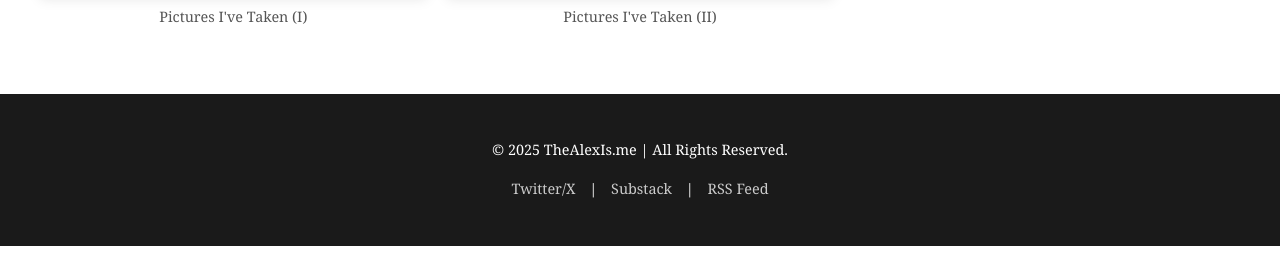
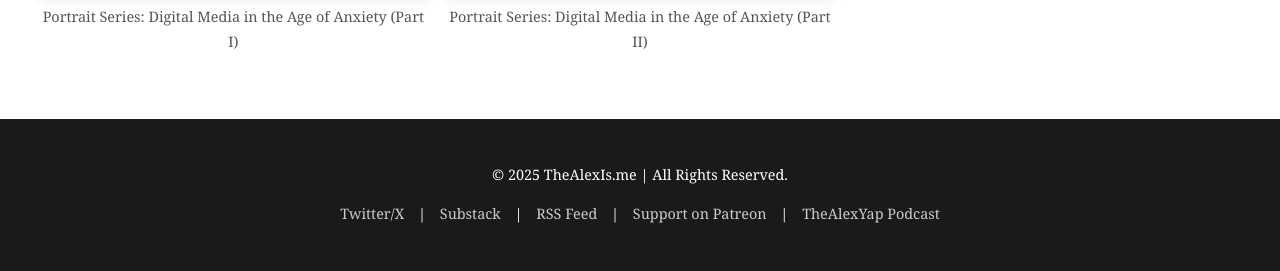
Before and after one commit to TheAlexIsMe/TheAlexIsMe.github.io, a plain HTML site: page visuals.html in a window 1280 px wide. Shown: the part 611-882 px from the top of the page. Before the commit the page ends 857 px from the top, so only its background shows below. Drawn offline with Linux system fonts and the light colour scheme.

Commit message:
Update photo captions and add support links

```diff
--- a/visuals.html
+++ b/visuals.html
@@ -4,6 +4,7 @@
     <meta charset="UTF-8">
     <meta name="viewport" content="width=device-width, initial-scale=1.0">
     <title>The Visuals | TheAlexIs.me</title>
+    <link rel="icon" type="image/png" href="favicon.png">
     <style>
         /* Shared Styles */
         body {
@@ -134,6 +135,8 @@
         <a href="index.html">Home</a>
         <a href="archive.html">Dispatch Archive</a>
         <a href="visuals.html">The Visuals</a>
+        <a href="#" target="_blank">TheAlexYap Podcast</a>
+        <a href="https://www.patreon.com/TheAlexIsMe" target="_blank" style="color: #ff424d; font-weight: bold;">Support the Dispatch</a>
     </div>
 
     <div class="header">
@@ -154,12 +157,12 @@
         <div class="gallery">
             <div class="photo-card">
                 <img src="https://i.imgur.com/UmUEoIK.jpeg" alt="Portrait of a friend in dark clothing looking off-camera">
-                <p>Pictures I've Taken (I)</p>
+                <p>Portrait Series: Digital Media in the Age of Anxiety (Part I)</p>
             </div>
 
             <div class="photo-card">
                 <img src="https://i.imgur.com/ICp8PL5.jpeg" alt="Close-up portrait of a friend's face with dramatic shadows">
-                <p>Pictures I've Taken (II)</p>
+                <p>Portrait Series: Digital Media in the Age of Anxiety (Part II)</p>
             </div>
 
             <div class="photo-card">
@@ -176,7 +179,9 @@
         <p>
             <a href="#" target="_blank">Twitter/X</a> |
             <a href="#" target="_blank">Substack</a> |
-            <a href="#" target="_blank">RSS Feed</a>
+            <a href="#" target="_blank">RSS Feed</a> |
+            <a href="https://www.patreon.com/TheAlexIsMe" target="_blank">Support on Patreon</a> |
+            <a href="#" target="_blank">TheAlexYap Podcast</a>
         </p>
     </footer>
 
```
